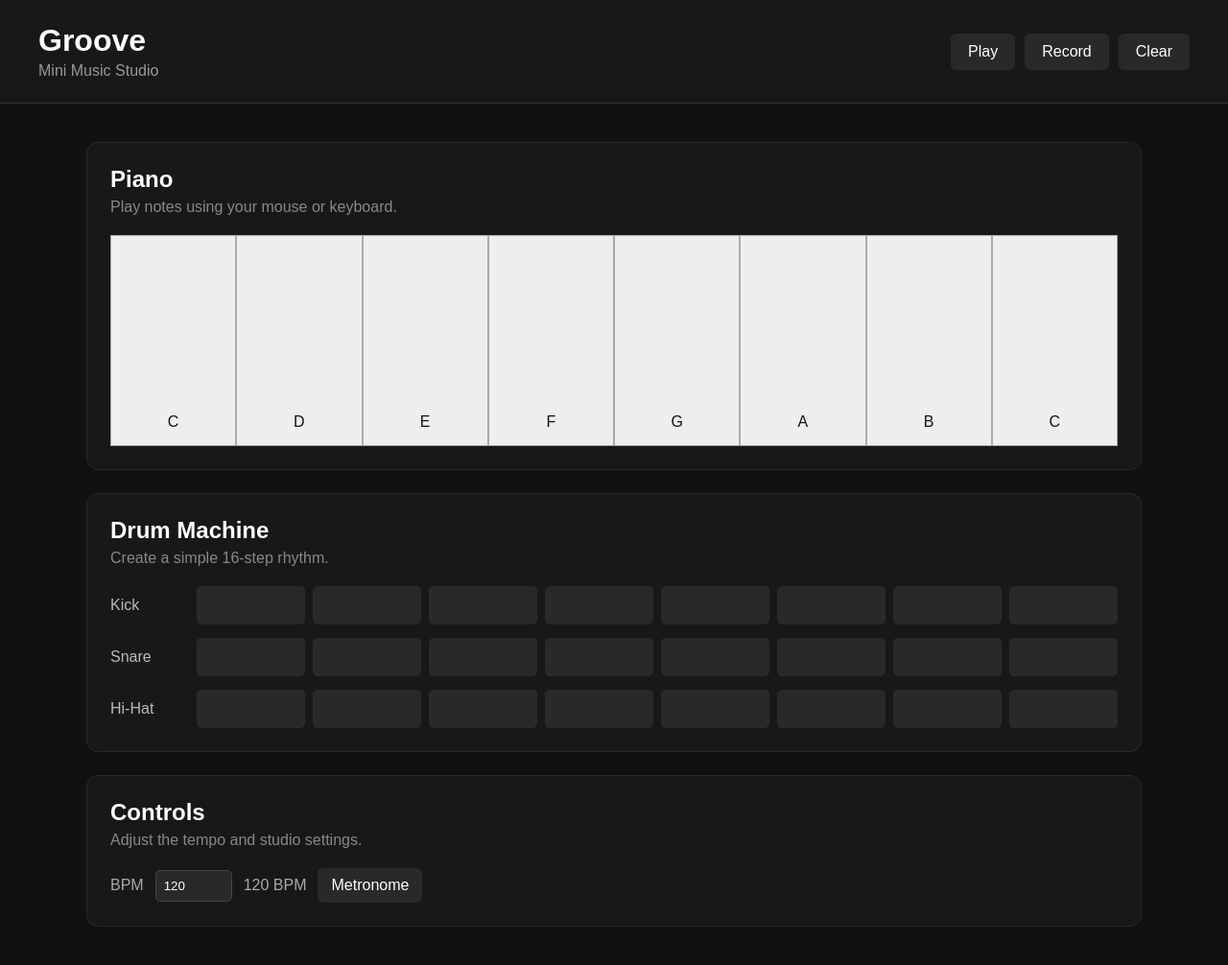
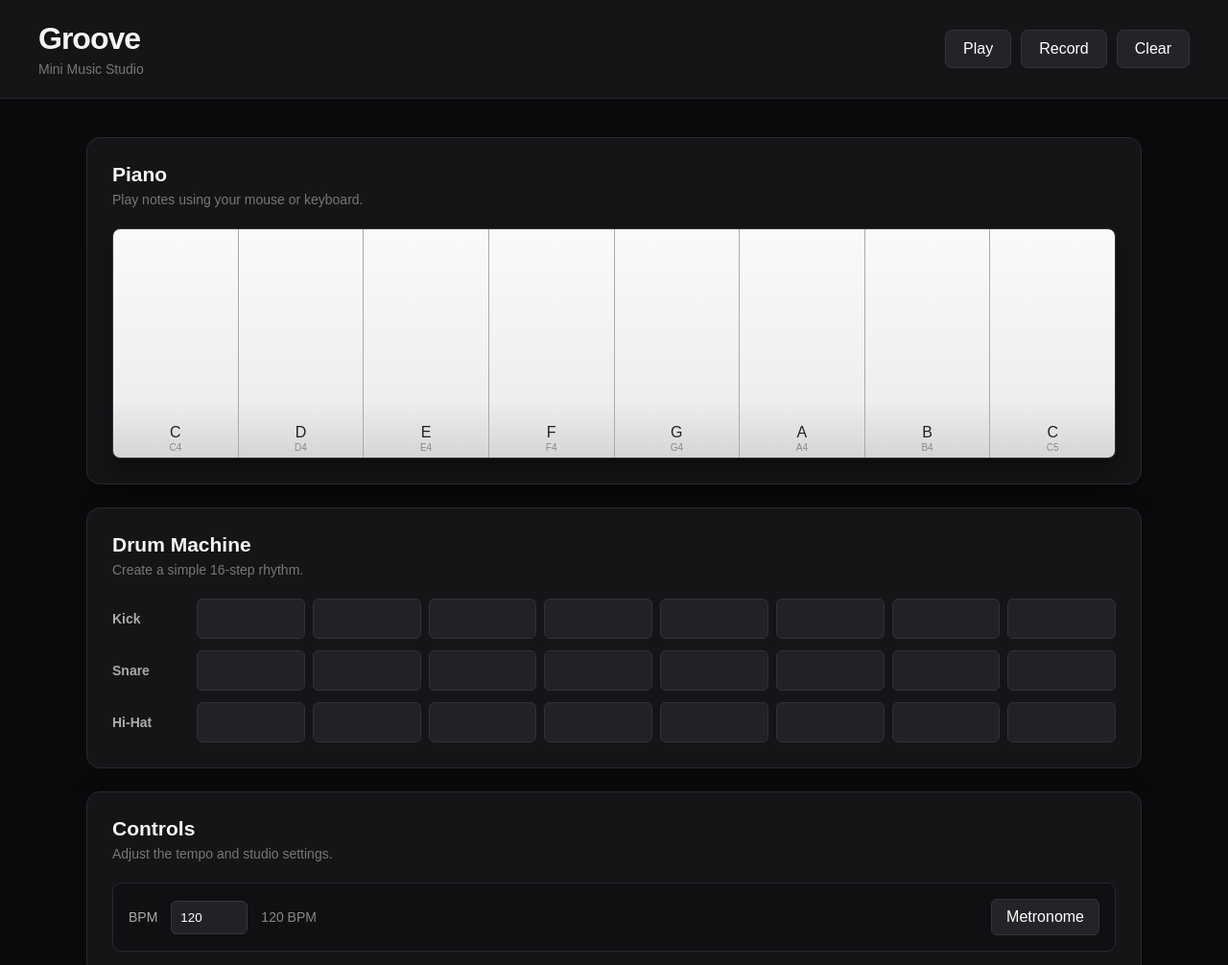
Before and after one commit to Kjover/groove, a plain HTML site: page index.html in a window 1280 px wide. Shown: the top 1006 px of the page at 96% size. Drawn offline with Linux system fonts and the light colour scheme.

Commit message:
Groove CSS 1.1 V2

```diff
--- a/style.css
+++ b/style.css
@@ -6,8 +6,8 @@
 
 body {
     font-family: Arial, sans-serif;
-    background: #111;
-    color: #fff;
+    background: #0b0b0d;
+    color: #f5f5f5;
     min-height: 100vh;
 }
 
@@ -15,18 +15,26 @@ body {
     display: flex;
     justify-content: space-between;
     align-items: center;
-    padding: 24px 40px;
-    background: #181818;
-    border-bottom: 1px solid #333;
+
+    padding: 22px 40px;
+
+    background: #151518;
+    border-bottom: 1px solid #29292e;
+
+    position: sticky;
+    top: 0;
+    z-index: 10;
 }
 
 .top-bar h1 {
     font-size: 32px;
+    letter-spacing: -1px;
 }
 
 .top-bar p {
-    color: #999;
-    margin-top: 4px;
+    color: #777;
+    margin-top: 5px;
+    font-size: 14px;
 }
 
 .transport {
@@ -36,146 +44,316 @@ body {
 
 button {
     border: none;
+    font: inherit;
     cursor: pointer;
-    font: inherit;
 }
 
 .transport button {
     padding: 10px 18px;
-    border-radius: 6px;
-    background: #292929;
+
+    border-radius: 7px;
+
+    background: #242428;
     color: white;
+
+    border: 1px solid #333338;
+
+    transition:
+        background 0.15s,
+        transform 0.15s;
 }
 
 .transport button:hover {
-    background: #3a3a3a;
+    background: #303036;
 }
+
+.transport button:active {
+    transform: scale(0.97);
+}
+
 
 main {
     width: min(1100px, 90%);
     margin: 40px auto;
 }
 
+
 section {
-    background: #181818;
-    border: 1px solid #292929;
-    border-radius: 12px;
-    padding: 24px;
+    background: #151518;
+
+    border: 1px solid #29292e;
+    border-radius: 14px;
+
+    padding: 26px;
+
     margin-bottom: 24px;
+
+    box-shadow: 0 8px 30px rgba(0, 0, 0, 0.25);
 }
 
 .section-header {
-    margin-bottom: 20px;
+    margin-bottom: 22px;
 }
 
 .section-header h2 {
+    font-size: 21px;
     margin-bottom: 6px;
 }
 
 .section-header p {
-    color: #888;
+    color: #777;
+    font-size: 14px;
 }
 
 .piano {
     display: flex;
-    height: 220px;
+
+    width: 100%;
+    height: 240px;
+
+    border-radius: 8px;
+    overflow: hidden;
+
+    background: #050505;
+
+    border: 1px solid #333;
+
+    box-shadow:
+        0 12px 25px rgba(0, 0, 0, 0.4),
+        inset 0 1px 0 rgba(255, 255, 255, 0.05);
 }
 
 .white-key {
     flex: 1;
-    background: #eee;
-    color: #111;
-    border: 1px solid #aaa;
+
+    position: relative;
+
+    background: linear-gradient(
+        to bottom,
+        #fafafa 0%,
+        #eeeeee 75%,
+        #d5d5d5 100%
+    );
+
+    color: #222;
+
+    border-right: 1px solid #aaa;
+
     display: flex;
     align-items: flex-end;
     justify-content: center;
-    padding-bottom: 15px;
+
+    padding-bottom: 17px;
+
     cursor: pointer;
     user-select: none;
+
+    transition:
+        background 0.1s,
+        transform 0.08s;
+}
+
+.white-key:last-child {
+    border-right: none;
 }
 
 .white-key:hover {
-    background: #ddd;
+    background: linear-gradient(
+        to bottom,
+        #ffffff 0%,
+        #eeeeee 75%,
+        #dcdcdc 100%
+    );
 }
 
-.white-key:active {
-    background: #bbb;
+.white-key:active,
+.white-key.pressed {
+    background: #c7c7c7;
+    transform: translateY(4px);
 }
 
+.white-key::after {
+    content: attr(data-note);
+
+    position: absolute;
+    bottom: 5px;
+
+    font-size: 10px;
+    color: #888;
+}
 .drum-machine {
     display: flex;
     flex-direction: column;
-    gap: 14px;
+    gap: 12px;
 }
 
 .drum-row {
     display: flex;
     align-items: center;
-    gap: 20px;
+    gap: 18px;
 }
 
 .drum-name {
     width: 70px;
-    color: #bbb;
+
+    color: #aaa;
+    font-size: 14px;
+    font-weight: 600;
 }
 
 .steps {
     display: grid;
+
     grid-template-columns: repeat(8, 1fr);
+
     gap: 8px;
+
     flex: 1;
 }
 
 .step {
-    height: 40px;
-    background: #292929;
-    border-radius: 5px;
+    height: 42px;
+
+    background: #222226;
+
+    border: 1px solid #303036;
+    border-radius: 6px;
+
+    transition:
+        background 0.15s,
+        transform 0.1s;
 }
 
 .step:hover {
-    background: #3a3a3a;
+    background: #303036;
+}
+
+.step:active {
+    transform: scale(0.94);
 }
 
 .step.active {
-    background: #fff;
+    background: #f5f5f5;
+    border-color: #fff;
 }
 
 .control-panel {
     display: flex;
     align-items: center;
-    gap: 12px;
+    gap: 14px;
+
+    padding: 16px;
+
+    background: #101013;
+
+    border: 1px solid #29292e;
+    border-radius: 9px;
 }
 
 .control-panel label {
     color: #aaa;
+    font-size: 14px;
 }
 
 .control-panel input {
     width: 80px;
-    padding: 8px;
-    background: #292929;
+
+    padding: 9px;
+
+    background: #222226;
     color: white;
-    border: 1px solid #444;
-    border-radius: 5px;
+
+    border: 1px solid #38383e;
+    border-radius: 6px;
+
+    outline: none;
+}
+
+.control-panel input:focus {
+    border-color: #666;
 }
 
 #bpmDisplay {
-    color: #aaa;
+    color: #888;
+    font-size: 14px;
 }
 
 #metronomeButton {
-    padding: 9px 14px;
+    margin-left: auto;
+
+    padding: 9px 15px;
+
     border-radius: 6px;
-    background: #292929;
+
+    background: #242428;
     color: white;
+
+    border: 1px solid #333338;
 }
 
 #metronomeButton:hover {
-    background: #3a3a3a;
+    background: #303036;
 }
 
 footer {
     text-align: center;
-    padding: 30px;
-    color: #666;
+
+    padding: 35px;
+
+    color: #555;
+
+    font-size: 13px;
 }
+
+
+@media (max-width: 700px) {
+
+    .top-bar {
+        padding: 18px 20px;
+
+        align-items: flex-start;
+
+        gap: 20px;
+    }
+
+    .top-bar h1 {
+        font-size: 26px;
+    }
+
+    .transport {
+        flex-direction: column;
+    }
+
+    main {
+        width: 94%;
+        margin: 25px auto;
+    }
+
+    section {
+        padding: 18px;
+    }
+
+    .piano {
+        height: 190px;
+    }
+
+    .drum-row {
+        gap: 10px;
+    }
+
+                                                                                                                            .drum-name {
+                                                                                                                            }
+
+    .steps {
+        gap: 4px;
+    }
+
+    .drum-name {
+            width: 55px;
+            font-size: 12px;
+        }
+
+    .step {
+        height: 32px;
+    }
+}
```
